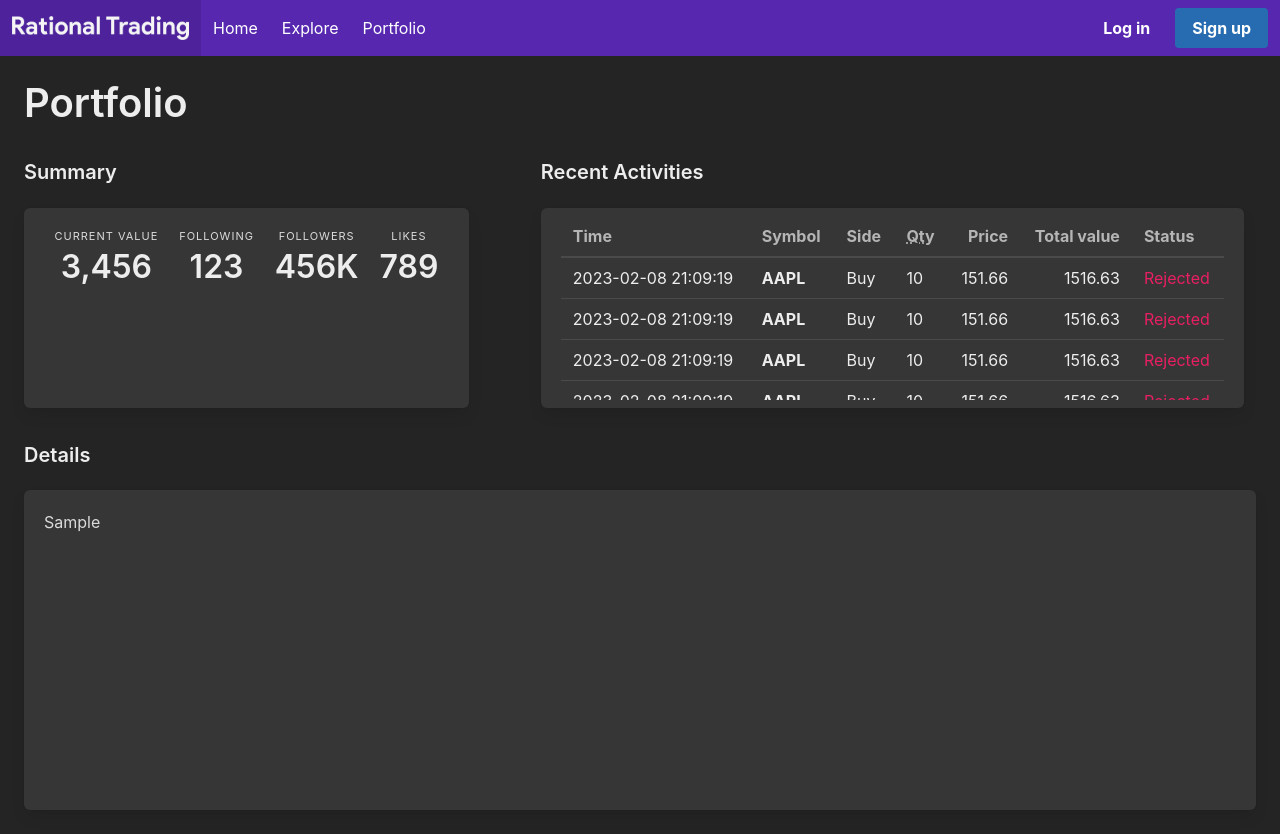
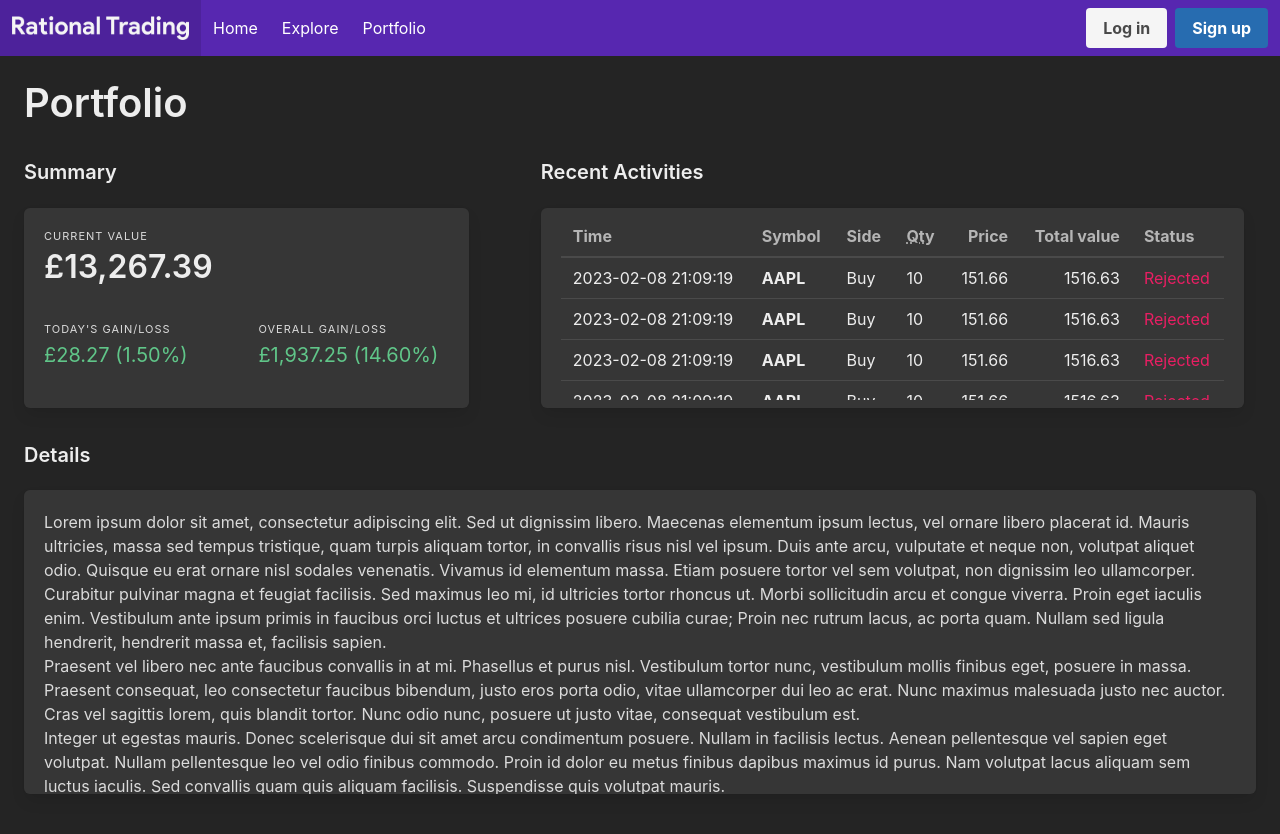
Before and after one commit to rational-trading/rational-trading, a SvelteKit app in the folder frontend/: page /portfolio in a window 1280 px wide. Built offline with nearby package versions, Linux system fonts and the light colour scheme.

Commit message:
General layout completed

```diff
--- a/frontend/src/routes/+layout.svelte
+++ b/frontend/src/routes/+layout.svelte
@@ -36,7 +36,7 @@
     <div class="navbar-end">
       <div class="navbar-item">
         <div class="buttons">
-          <a href="/" class="button is-primary">
+          <a href="/" class="button is-light">
             <strong>Log in</strong>
           </a>
           <a href="/" class="button is-info">
--- a/frontend/src/routes/+page.svelte
+++ b/frontend/src/routes/+page.svelte
@@ -1,4 +1,4 @@
-<div class="block" style="margin-top: 15vh; margin-left: 10vh;">
+<div class="block" style="margin-top: 15vh; margin-left: 10vw;">
     <h1 class="title is-1">Whatever topic.</h1>
     <h2 class="subtitle is-3">And maybe a little elaboration.</h2>
     <br />
--- a/frontend/src/routes/portfolio/+page.svelte
+++ b/frontend/src/routes/portfolio/+page.svelte
@@ -6,34 +6,29 @@
     <div class="column is-two-fifths">
         <h2 class="title is-5 ml-5">Summary</h2>
         <div class="box mx-5 has-background-grey-darker" style="height: 25vh;">
-            <nav class="level">
-                <div class="level-item has-text-centered">
+            <div>
+                <p class="heading">Current value</p>
+                <p class="title">£13,267.39</p>
+            </div>
+            <div class="columns mt-5">
+                <div class="column">
                     <div>
-                        <p class="heading">Current value</p>
-                        <p class="title">3,456</p>
+                        <p class="heading">Today's gain/loss</p>
+                        <p class="subtitle has-text-success">£28.27 (1.50%)</p>
                     </div>
                 </div>
-                <div class="level-item has-text-centered">
+                <div class="column">
                     <div>
-                        <p class="heading">Following</p>
-                        <p class="title">123</p>
+                        <p class="heading">Overall gain/loss</p>
+                        <p class="subtitle has-text-success">
+                            £1,937.25 (14.60%)
+                        </p>
                     </div>
                 </div>
-                <div class="level-item has-text-centered">
-                    <div>
-                        <p class="heading">Followers</p>
-                        <p class="title">456K</p>
-                    </div>
-                </div>
-                <div class="level-item has-text-centered">
-                    <div>
-                        <p class="heading">Likes</p>
-                        <p class="title">789</p>
-                    </div>
-                </div>
-            </nav>
+            </div>
         </div>
     </div>
+
     <div class="column">
         <h2 class="title is-5 ml-5">Recent Activities</h2>
         <div
@@ -145,7 +140,71 @@
 
 <div class="block my-5">
     <h2 class="title is-5 ml-5">Details</h2>
-    <div class="box mx-5 has-background-grey-darker" style="height: 40vh;">
-        Sample
+    <div
+        class="box mx-5 has-background-grey-darker"
+        style="height: 38vh; overflow-y: auto;"
+    >
+        <p>
+            Lorem ipsum dolor sit amet, consectetur adipiscing elit. Sed ut
+            dignissim libero. Maecenas elementum ipsum lectus, vel ornare libero
+            placerat id. Mauris ultricies, massa sed tempus tristique, quam
+            turpis aliquam tortor, in convallis risus nisl vel ipsum. Duis ante
+            arcu, vulputate et neque non, volutpat aliquet odio. Quisque eu erat
+            ornare nisl sodales venenatis. Vivamus id elementum massa. Etiam
+            posuere tortor vel sem volutpat, non dignissim leo ullamcorper.
+            Curabitur pulvinar magna et feugiat facilisis. Sed maximus leo mi,
+            id ultricies tortor rhoncus ut. Morbi sollicitudin arcu et congue
+            viverra. Proin eget iaculis enim. Vestibulum ante ipsum primis in
+            faucibus orci luctus et ultrices posuere cubilia curae; Proin nec
+            rutrum lacus, ac porta quam. Nullam sed ligula hendrerit, hendrerit
+            massa et, facilisis sapien.
+        </p>
+
+        <p>
+            Praesent vel libero nec ante faucibus convallis in at mi. Phasellus
+            et purus nisl. Vestibulum tortor nunc, vestibulum mollis finibus
+            eget, posuere in massa. Praesent consequat, leo consectetur faucibus
+            bibendum, justo eros porta odio, vitae ullamcorper dui leo ac erat.
+            Nunc maximus malesuada justo nec auctor. Cras vel sagittis lorem,
+            quis blandit tortor. Nunc odio nunc, posuere ut justo vitae,
+            consequat vestibulum est.
+        </p>
+        <p>
+            Integer ut egestas mauris. Donec scelerisque dui sit amet arcu
+            condimentum posuere. Nullam in facilisis lectus. Aenean pellentesque
+            vel sapien eget volutpat. Nullam pellentesque leo vel odio finibus
+            commodo. Proin id dolor eu metus finibus dapibus maximus id purus.
+            Nam volutpat lacus aliquam sem luctus iaculis. Sed convallis quam
+            quis aliquam facilisis. Suspendisse quis volutpat mauris.
+        </p>
+        <p>
+            Orci varius natoque penatibus et magnis dis parturient montes,
+            nascetur ridiculus mus. Nunc sit amet congue dui. Maecenas
+            pellentesque efficitur ullamcorper. Sed ornare nulla at dolor mattis
+            egestas. Proin posuere leo dolor, non sodales ante porta vitae.
+            Nulla turpis turpis, lacinia nec est non, laoreet placerat nunc.
+            Aliquam accumsan magna ac felis ornare, accumsan suscipit tellus
+            pellentesque. Pellentesque imperdiet consequat tellus nec bibendum.
+            Mauris ut varius lorem. Morbi pellentesque lorem sit amet turpis
+            fringilla commodo. Quisque consectetur placerat tortor non bibendum.
+            Curabitur at tempus risus. Sed maximus justo in consectetur aliquet.
+            In ante purus, dictum non turpis a, cursus dapibus ipsum. Praesent
+            rhoncus aliquet nunc, ac elementum est fermentum condimentum.
+        </p>
+
+        <p>
+            Vestibulum ante ipsum primis in faucibus orci luctus et ultrices
+            posuere cubilia curae; Mauris consectetur lacinia dui, vitae dictum
+            tortor elementum eu. Duis maximus vitae nisl egestas gravida. Nunc
+            hendrerit lorem ligula, vel volutpat odio posuere ac. Integer sapien
+            mauris, maximus ut risus eleifend, commodo aliquam metus. Curabitur
+            laoreet eleifend lacus. Proin sed augue turpis. Integer a velit
+            egestas quam venenatis rhoncus vel nec dolor. Vestibulum velit
+            lacus, sodales euismod eros eget, feugiat accumsan nisl. Nam arcu
+            lorem, maximus ut massa ut, hendrerit vehicula leo. Nullam finibus
+            tincidunt malesuada. Fusce blandit elementum urna, et pellentesque
+            sem sodales vitae. Duis dui est, ornare ut mi at, lacinia facilisis
+            mi. In hac habitasse platea dictumst.
+        </p>
     </div>
 </div>
```
